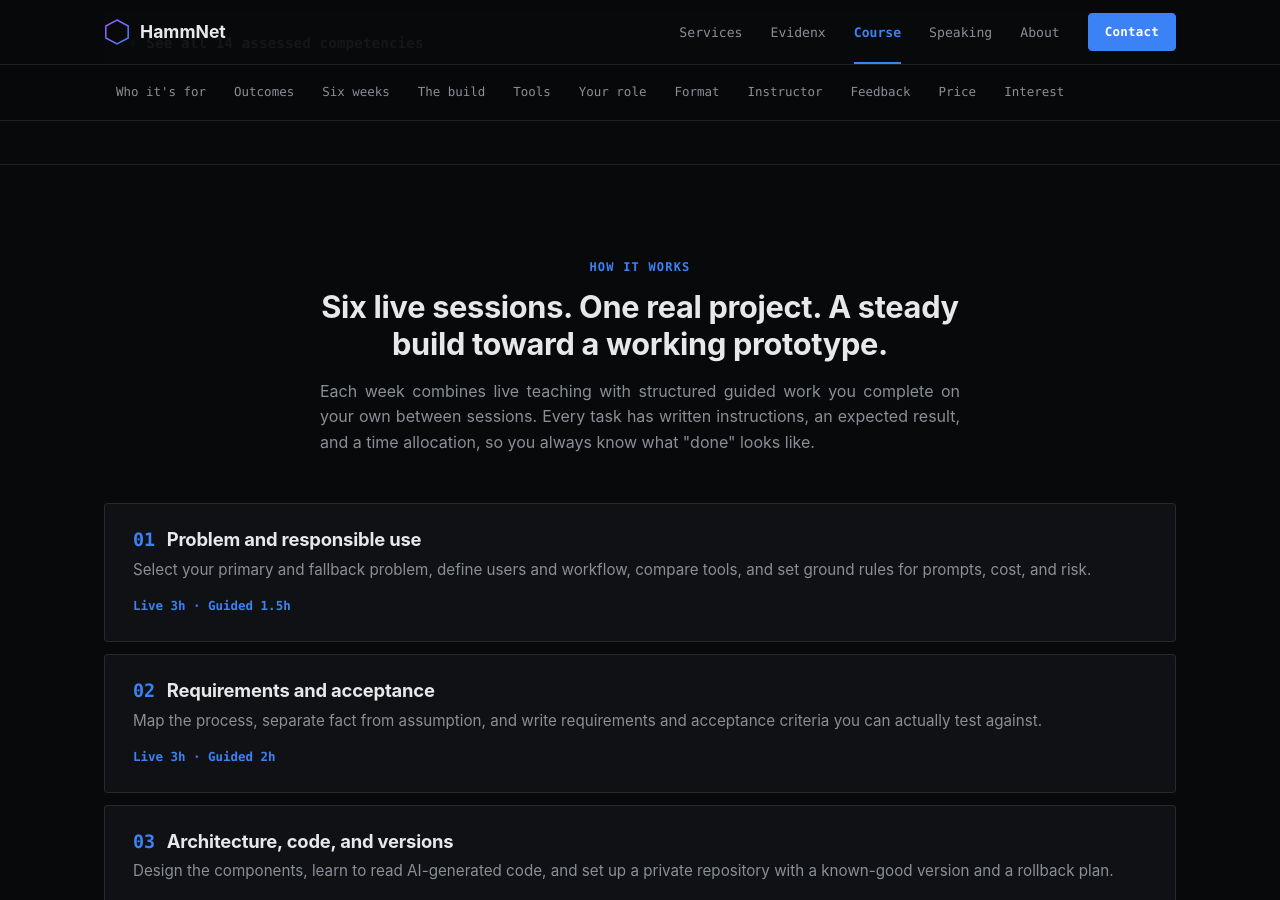
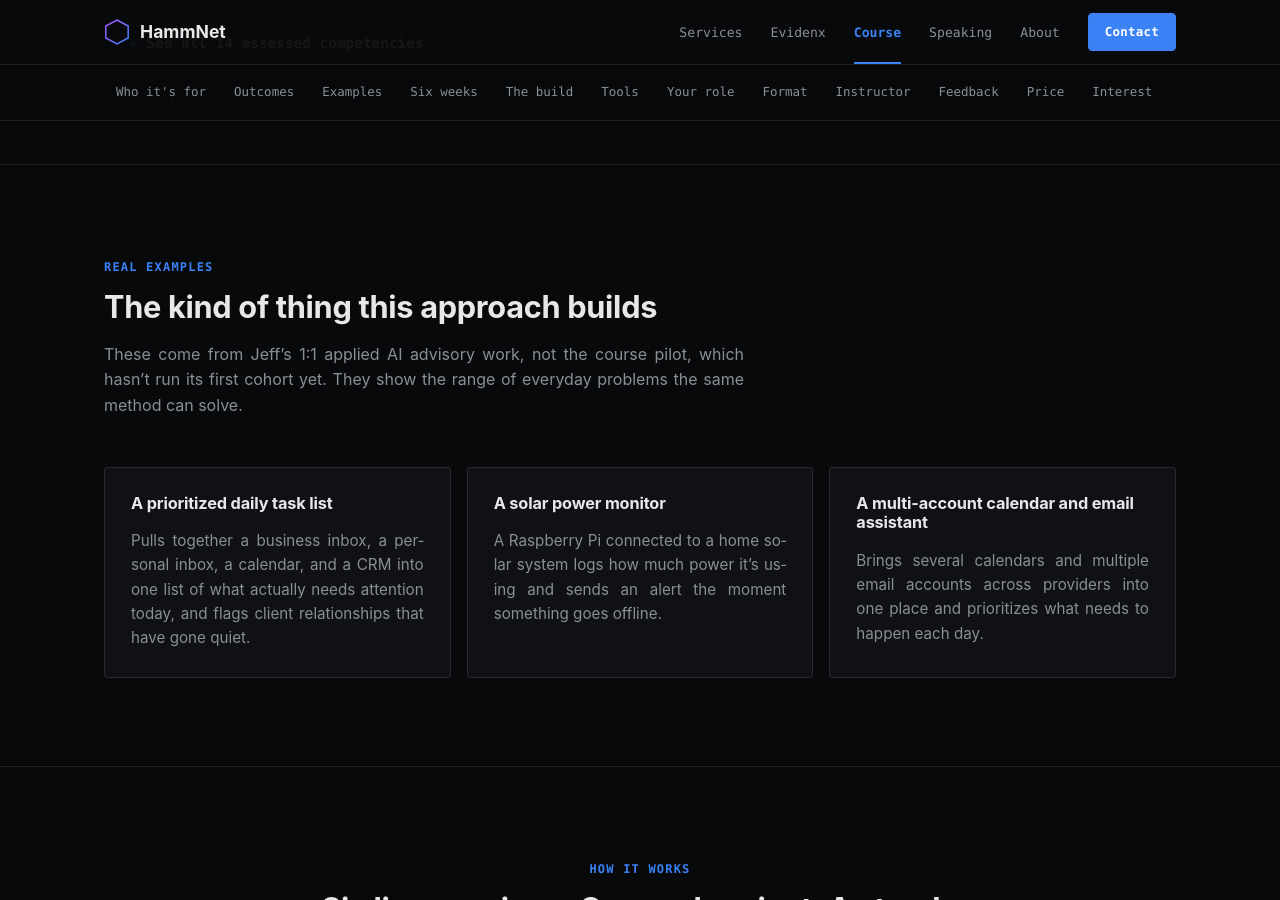
Before and after one commit to hammjd/hammjd.github.io, a Jekyll site: the page built from course.html, in a window 1280 px wide and 900 px high, scrolled down 2370 px. Built offline with Jekyll 4.4.1, drawn with Linux system fonts in a browser that asks for light colours.

Commit message:
Add real example projects to the course page
New "Examples" section between Outcomes and the six-week breakdown,
showing three real projects built through Jeff's 1:1 applied AI
advisory work: a prioritized task list pulling from email, calendar,
and CRM data; a Raspberry Pi solar monitor; and a multi-account
calendar and email assistant. Kept anonymous and framed the same way
as the existing testimonial, as advisory work rather than course
pilot output, since the course hasn't run its first cohort yet.

Co-Authored-By: Claude Sonnet 5 <noreply@anthropic.com>

```diff
--- a/course.html
+++ b/course.html
@@ -44,6 +44,7 @@ description: >-
   <div class="subnav__inner">
     <a href="#who">Who it's for</a>
     <a href="#outcomes">Outcomes</a>
+    <a href="#examples">Examples</a>
     <a href="#journey">Six weeks</a>
     <a href="#project">The build</a>
     <a href="#tools">Tools</a>
@@ -135,6 +136,47 @@ description: >-
         <div><strong>C14</strong> Plan operation, maintenance, and escalation</div>
       </div>
     </details>
+  </div>
+</section>
+
+<section id="examples">
+  <div class="wrap">
+    <div class="section-head left">
+      <span class="eyebrow">Real examples</span>
+      <h2>The kind of thing this approach builds</h2>
+      <p>
+        These come from Jeff&rsquo;s 1:1 applied AI advisory work, not the
+        course pilot, which hasn&rsquo;t run its first cohort yet. They show
+        the range of everyday problems the same method can solve.
+      </p>
+    </div>
+
+    <div class="services-grid">
+      <div class="card">
+        <h3>A prioritized daily task list</h3>
+        <p>
+          Pulls together a business inbox, a personal inbox, a calendar,
+          and a CRM into one list of what actually needs attention today,
+          and flags client relationships that have gone quiet.
+        </p>
+      </div>
+      <div class="card">
+        <h3>A solar power monitor</h3>
+        <p>
+          A Raspberry Pi connected to a home solar system logs how much
+          power it&rsquo;s using and sends an alert the moment something
+          goes offline.
+        </p>
+      </div>
+      <div class="card">
+        <h3>A multi-account calendar and email assistant</h3>
+        <p>
+          Brings several calendars and multiple email accounts across
+          providers into one place and prioritizes what needs to happen
+          each day.
+        </p>
+      </div>
+    </div>
   </div>
 </section>
 
```
